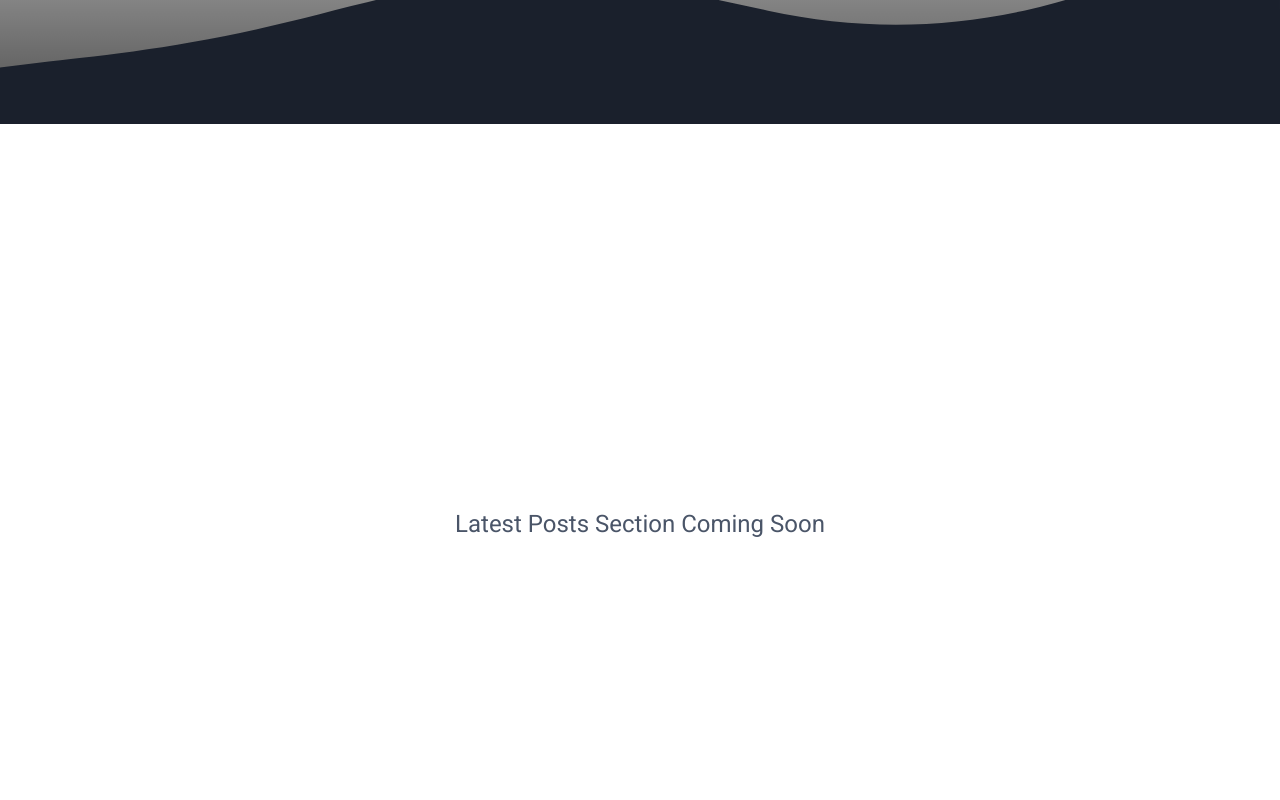
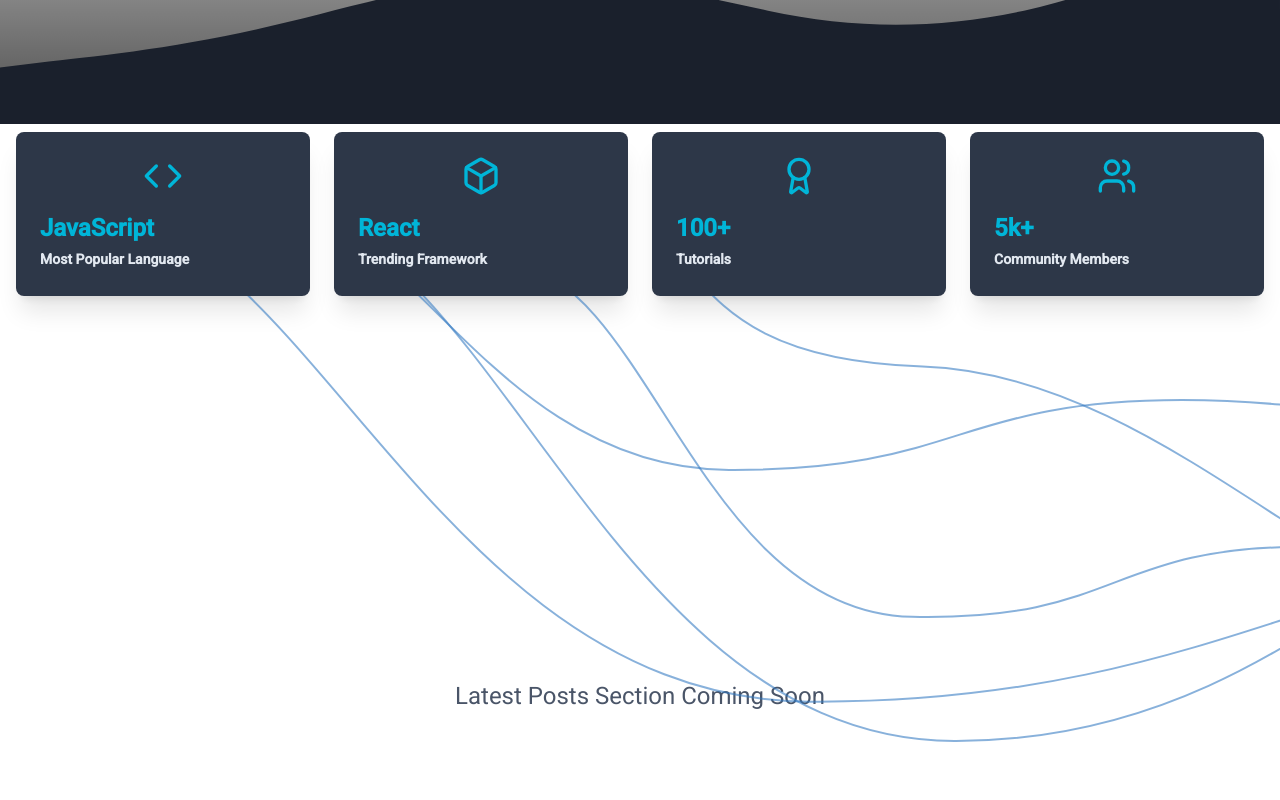
Before and after one commit to OwaisZakir/CodeNova, a React (Vite) app: page / in a window 1280 px wide. Shown: the part 740-1540 px from the top of the page. Built offline with nearby package versions, Linux system fonts and the light colour scheme.

Commit message:
Enhances Home page layout and adds code styling
Introduces new TailwindCSS styles for code blocks with improved readability. Updates Home page with a background SVG and a new feature section to enhance visual appeal and functionality.

Relates to #123

```diff
--- /dev/null
+++ b/src/components/FeatureStats.jsx
@@ -0,0 +1,56 @@
+import React from "react";
+import { Code, Box, Users, Award } from "lucide-react"; // Import Lucide icons
+
+const blogStats = [
+  {
+    icon: <Code size={40} className="text-cyan-400" />,
+    title: "JavaScript",
+    label: "Most Popular Language",
+  },
+  {
+    icon: <Box size={40} className="text-cyan-400" />,
+    title: "React",
+    label: "Trending Framework",
+  },
+  {
+    icon: <Award size={40} className="text-cyan-400" />,
+    title: "100+",
+    label: "Tutorials",
+  },
+  {
+    icon: <Users size={40} className="text-cyan-400" />,
+    title: "5k+",
+    label: "Community Members",
+  },
+];
+
+const FeatureStats = () => {
+  return (
+    <section className="pt-2 " aria-label="Platform Features and Stats">
+      <div className="container mx-auto px-4">
+        <div className="grid grid-cols-1 sm:grid-cols-2 md:grid-cols-4 gap-6">
+          {blogStats.map((item, index) => (
+            <div
+              key={index}
+              className="bg-gray-800 p-6 rounded-lg shadow-xl hover:scale-105 transition-all duration-300 ease-in-out transform hover:bg-gray-700 backdrop-blur-md"
+            >
+              <div className="flex justify-center mb-4">
+                <div className="transition-all transform hover:scale-110">
+                  {item.icon}
+                </div>
+              </div>
+              <h5 className="text-lg font-semibold text-gray-100">
+                <span className="block text-cyan-400 text-2xl font-bold">
+                  {item.title}
+                </span>
+                <span className="text-sm text-gray-300">{item.label}</span>
+              </h5>
+            </div>
+          ))}
+        </div>
+      </div>
+    </section>
+  );
+};
+
+export default FeatureStats;
--- a/src/index.css
+++ b/src/index.css
@@ -1,5 +1,19 @@
 html {
   scroll-behavior: smooth;
+}
+/* TailwindCSS config for code styling */
+pre {
+  background-color: #2d3748; /* Background for code blocks */
+  padding: 16px;
+  border-radius: 8px;
+  color: #e2e8f0; /* Light text color */
+  font-family: "Source Code Pro", monospace;
+  overflow-x: auto;
+}
+
+code {
+  font-family: "Source Code Pro", monospace;
+  color: #f6e05e; /* Code Highlight */
 }
 
 @tailwind base;
--- a/src/pages/Home.jsx
+++ b/src/pages/Home.jsx
@@ -1,14 +1,62 @@
 import React from "react";
 import Hero from "../components/Hero/Hero";
+import FeatureStats from "../components/FeatureStats";
 
 function Home() {
   return (
     <>
       <Hero />
+      <FeatureStats />
+
       <div
         id="latest-posts"
-        className="home-container h-screen  flex justify-center items-center"
+        className="home-container relative h-screen  flex justify-center items-center"
       >
+        <div className="absolute top-0 left-0 w-full h-full overflow-hidden hidden md:block">
+          <svg
+            xmlns="http://www.w3.org/2000/svg"
+            version="1.1"
+            xmlns:xlink="http://www.w3.org/1999/xlink"
+            xmlns:svgjs="http://svgjs.dev/svgjs"
+            width="1440"
+            height="560"
+            preserveAspectRatio="none"
+            viewBox="0 0 1440 560"
+          >
+            <g mask='url("#SvgjsMask1010")' fill="none">
+              <path
+                d="M1517.93 271.23C1337.48 271.82 1174.36 408.35 808.74 405.63 443.11 402.91 313.94-62.2 99.54-85.38"
+                stroke="rgba(51,121,194,0.58)"
+                stroke-width="2"
+              ></path>
+              <path
+                d="M1622.02 170.53C1441.59 175.81 1294.25 446.1 954.19 444.93 614.12 443.76 497.51-55.82 286.35-86.97"
+                stroke="rgba(51,121,194,0.58)"
+                stroke-width="2"
+              ></path>
+              <path
+                d="M1694.92 320.85C1595.5 320.58 1499.19 250.85 1303.46 250.85 1107.73 250.85 1119.95 325.08 912.01 320.85 704.07 316.62 649.76-6.03 520.55-30.49"
+                stroke="rgba(51,121,194,0.58)"
+                stroke-width="2"
+              ></path>
+              <path
+                d="M1502.04 322.5C1344.15 317.13 1159.47 78.61 922.55 70.5 685.64 62.39 711.84-53.61 632.81-56.35"
+                stroke="rgba(51,121,194,0.58)"
+                stroke-width="2"
+              ></path>
+              <path
+                d="M1634.94 174C1520.35 173.79 1408.44 104 1181.95 104 955.45 104 960.67 175.11 728.95 174 497.23 172.89 406.91-82.17 275.96-91.74"
+                stroke="rgba(51,121,194,0.58)"
+                stroke-width="2"
+              ></path>
+            </g>
+            <defs>
+              <mask id="SvgjsMask1010">
+                <rect width="1440" height="560" fill="#ffffff"></rect>
+              </mask>
+            </defs>
+          </svg>
+        </div>
         <p className="text-2xl text-gray-700">
           Latest Posts Section Coming Soon
         </p>
```
